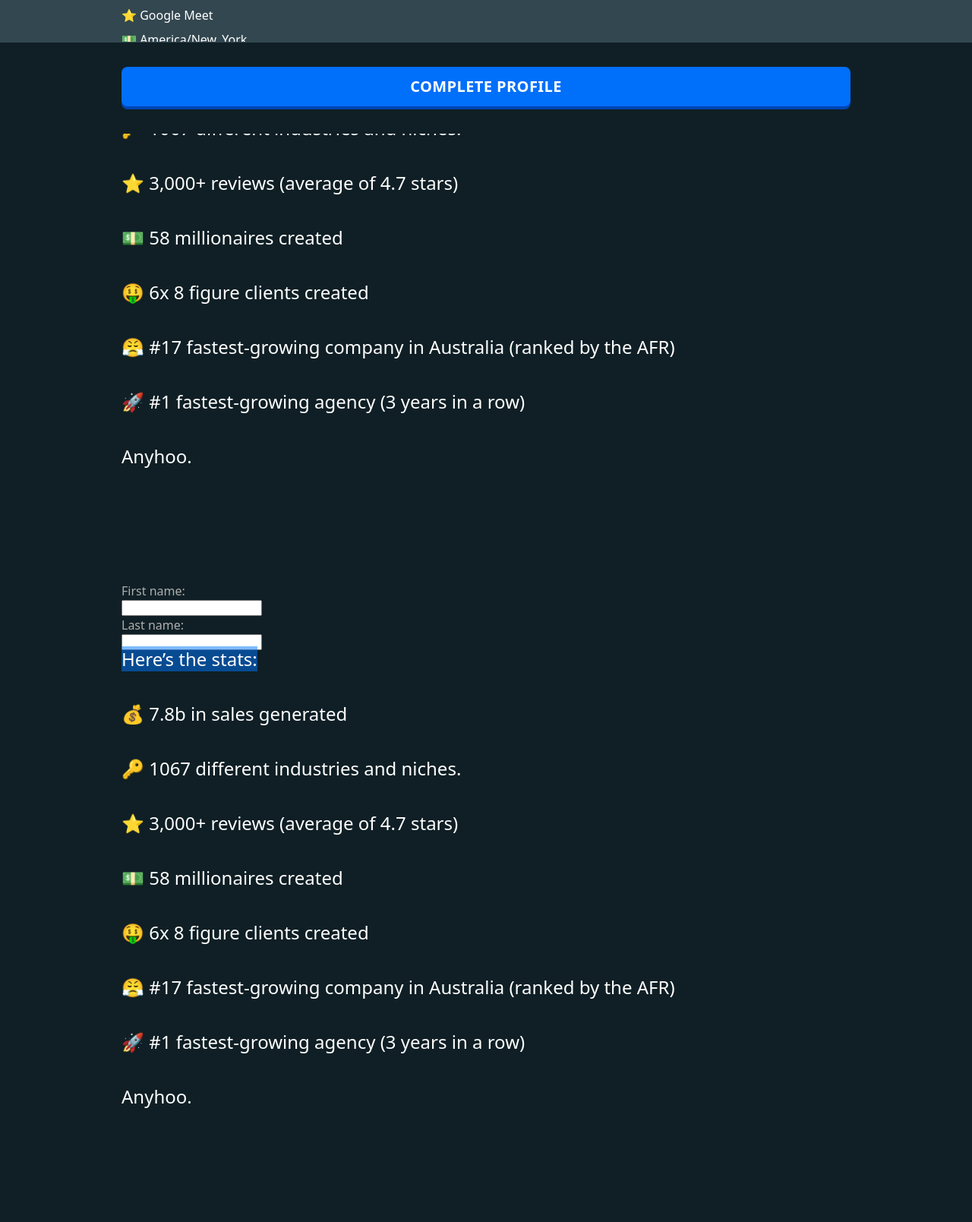
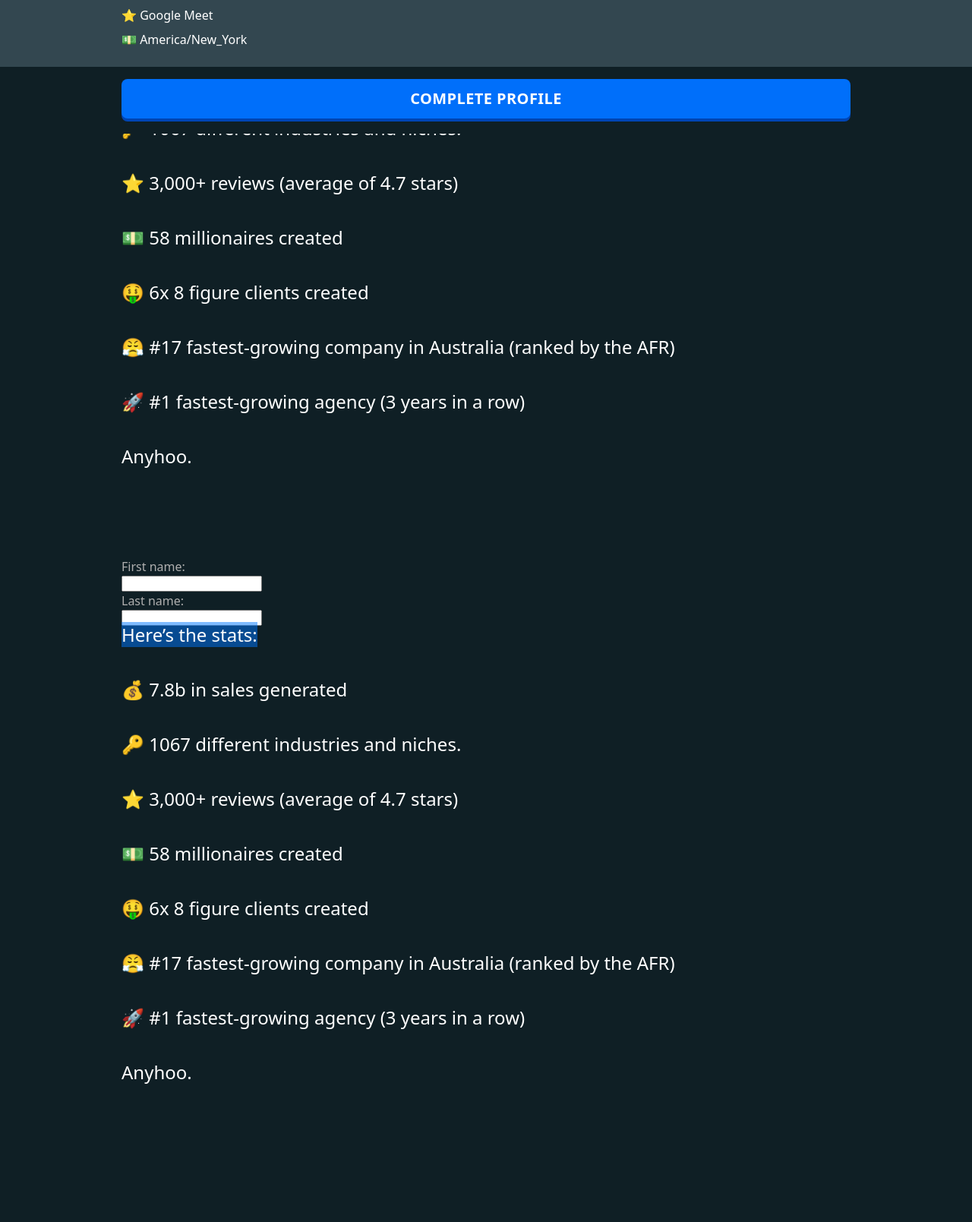
Before and after one commit to busybarbell/busybarbell.github.io, a PHP site: page /video.html in a window 1280 px wide. Shown: the part 624-2233 px from the top of the page at 76% size. After the commit the page ends 2051 px from the top, so only its background shows below. Run offline with PHP 8.4, Linux system fonts and the light colour scheme.

Commit message:
Update video.css

```diff
--- a/video.css
+++ b/video.css
@@ -12,8 +12,8 @@
     left: 0;
     right: 0;
     bottom: 0;
-    padding-top: 2rem;
-    padding-bottom: 2rem;
+    padding-top: 1rem;
+    padding-bottom: 1rem;
     padding-left: 5%;
     padding-right: 5%;
     width: 100%;
```
